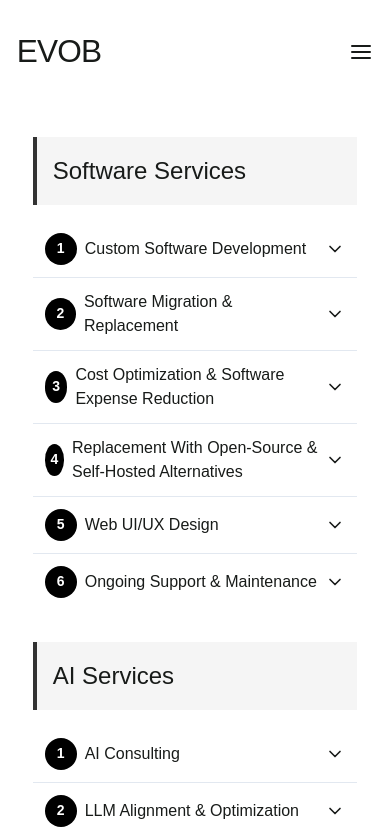
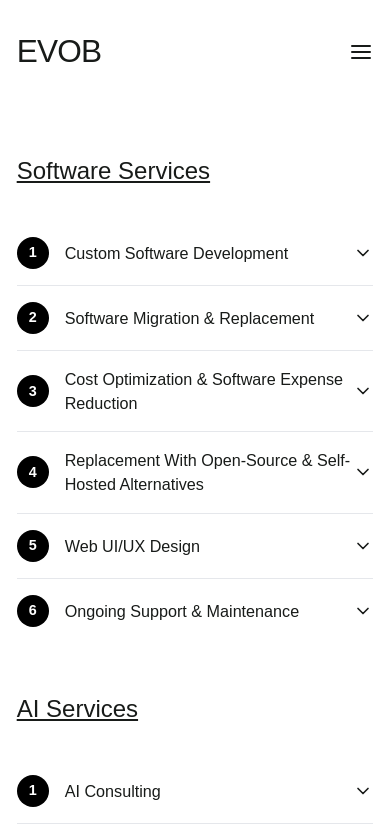
Before and after one commit to cagansen-git/EVOB, a SvelteKit app: page /services in a window 390 px wide. Shown: the top 837 px of the page. Built offline with nearby package versions, Linux system fonts and the light colour scheme.

Commit message:
feat: enhance Accordion component styling and functionality; update Button component to accept target attribute; improve FAQ content and layout; refine About and Contact pages for better clarity

```diff
--- a/src/components/Accordion.svelte
+++ b/src/components/Accordion.svelte
@@ -17,128 +17,34 @@
 </script>
 
 {#each items as item, index}
-      <div class="accordion-item">
+	<div class="border-b border-gray-200 last:border-b-0">
 		<button
-          class="accordion-header"
-          class:active={activeIndex === index}
+			class={`flex w-full cursor-pointer items-center justify-between bg-white py-4 text-left transition-colors hover:bg-gray-50 ${activeIndex === index ? 'bg-gray-50' : ''}`}
 			onclick={() => togglePanel(index)}
 			aria-expanded={activeIndex === index}
 			aria-controls={`panel-${index}`}
 		>
-          <div class="header-content">
-            <div class="number-badge">{index + 1}</div>
-            <span class="title">{item.title}</span>
+			<div class="flex items-center gap-4">
+				<div
+					class="flex h-8 min-h-8 w-8 min-w-8 items-center justify-center rounded-full bg-black text-sm font-semibold text-white"
+				>
+					{index + 1}
 				</div>
-          <div class={`icon-wrapper ${activeIndex === index ? 'rotated' : ''}`}>
+				<span class="text-base font-medium">{item.title}</span>
+			</div>
+			<div class={`transition-transform duration-300 ${activeIndex === index ? 'rotate-180' : ''}`}>
 				<ChevronDown size={20} />
 			</div>
 		</button>
 
 		<div
 			id={`panel-${index}`}
-          class="accordion-panel"
-          class:open={activeIndex === index}
+			class={`overflow-hidden transition-all duration-300 ${activeIndex === index ? 'max-h-[500px]' : 'max-h-0'}`}
 			aria-hidden={activeIndex !== index}
 		>
-          <div class="panel-content">
+			<div class="py-4 pl-14 sm:pl-12">
 				{item.content}
 			</div>
 		</div>
 	</div>
 {/each}
-
-  <style>
-
-
-    .accordion-item {
-      border-bottom: 1px solid #e2e8f0;
-    }
-
-    .accordion-item:last-child {
-      border-bottom: none;
-    }
-
-    .accordion-header {
-      display: flex;
-      justify-content: space-between;
-      align-items: center;
-      width: 100%;
-      padding: 1rem 0rem;
-      background-color: white;
-      border: none;
-      text-align: left;
-      cursor: pointer;
-      transition: background-color 0.3s ease;
-    }
-
-    .accordion-header:hover {
-      background-color: #f7fafc;
-    }
-
-    .accordion-header.active {
-      background-color: #f7fafc;
-    }
-
-    .header-content {
-      display: flex;
-      align-items: center;
-      gap: 1rem;
-    }
-
-    .number-badge {
-      display: flex;
-      align-items: center;
-      justify-content: center;
-      width: 2rem;
-      height: 2rem;
-      border-radius: 50%;
-      background-color: #000;
-      color: white;
-      font-weight: 600;
-      font-size: 14px;
-    }
-
-    .title {
-      font-weight: 500;
-      font-size: 1rem;
-    }
-
-    .icon-wrapper {
-      transition: transform 0.3s ease;
-    }
-
-    .icon-wrapper.rotated {
-      transform: rotate(180deg);
-    }
-
-    .accordion-panel {
-      max-height: 0;
-      overflow: hidden;
-      transition: max-height 0.3s ease;
-    }
-
-    .accordion-panel.open {
-      max-height: 500px; /* Adjust based on your content needs */
-    }
-
-    .panel-content {
-      padding: 1rem 0rem;
-      padding-left: 3.5rem; /* Aligns content with the title */
-    }
-
-    /* Responsive adjustments */
-    @media (max-width: 640px) {
-      .accordion-header {
-        padding: 0.75rem;
-      }
-
-      .header-content {
-        gap: 0.5rem;
-      }
-
-      .panel-content {
-        padding: 0.75rem;
-        padding-left: 2.5rem;
-      }
-    }
-  </style>
--- a/src/components/Button.svelte
+++ b/src/components/Button.svelte
@@ -1,12 +1,12 @@
 <script>
-	let { link, text } = $props();
+	let { link, text, target = "_blank"} = $props();
 </script>
 
 <a
 	href={link}
 	class="bg-primary-text py-sm p-md inline-block rounded-md text-base text-white transition-transform duration-200 hover:scale-[1.05]"
 	data-sveltekit-preload-data
-	target="_blank"
+	target={target}
 	rel="noopener noreferrer"
 	>{text}
 </a>
--- a/src/components/FAQ.svelte
+++ b/src/components/FAQ.svelte
@@ -13,12 +13,12 @@
 			content:
 				'Yes, we offer ongoing maintenance and support to ensure your software and AI tools remain up-to-date and perform optimally. Our team is always available to provide updates, troubleshoot issues, and make improvements based on your evolving needs.'
 		},
-        {
+		{
 			title: '"How can we track and measure customer satisfaction?"',
 			content:
 				'We integrate customer satisfaction tools such as surveys, feedback forms, and sentiment analysis into your system. This enables real-time tracking of customer satisfaction metrics, helping you quickly respond to issues and improve overall customer experience.'
 		},
-        {
+		{
 			title: '"We don’t have actionable insights from our customer interactions."',
 			content:
 				'We help you collect, analyze, and visualize customer data to turn interactions into valuable business insights. Our reports and dashboards reveal trends, preferences, and pain points, allowing you to personalize and enhance customer experiences.'
@@ -28,7 +28,7 @@
 			content:
 				'The timeline for custom software development depends on the complexity of your requirements. Typically, we deliver MVPs (minimum viable products) within 8-12 weeks, with continuous updates and improvements after the initial release.'
 		},
-        {
+		{
 			title: '"Can analytics help us improve our product offerings?"',
 			content:
 				'Yes! By analyzing customer behavior and feedback, we help you identify which features and products are most valuable to your customers. This data-driven product development approach ensures you’re creating what your customers truly want, improving both customer satisfaction and business performance.'
@@ -43,7 +43,7 @@
 			content:
 				'Our AI solutions are designed to be user-friendly, and we provide comprehensive training to your team. We also offer ongoing support to ensure a smooth adoption process. The goal is to enhance your team’s capabilities, not complicate their workflow.'
 		},
-        {
+		{
 			title: '"How can we improve our customer retention"',
 			content:
 				'By using predictive analytics, we help you identify customer behaviors that lead to churn. With actionable insights, you can implement targeted strategies to improve customer retention, loyalty, and lifetime value.'
@@ -63,7 +63,7 @@
 			content:
 				'We leverage customer analytics to identify pain points in the customer journey and recommend improvements. By using real-time data, we can personalize experiences, optimize touchpoints, and enhance customer satisfaction—leading to increased loyalty and higher retention.'
 		},
-        {
+		{
 			title: '"We’re not sure if AI will work for us"',
 			content:
 				'AI is transforming businesses across industries, but it’s not one-size-fits-all. We assess your operations and pinpoint AI-driven solutions that align with your goals. Whether it’s automation, data insights, or customer engagement, we ensure AI enhances efficiency, not complexity.'
@@ -112,7 +112,7 @@
 </script>
 
 <section class="">
-	<h3 class="mb-6 text-3xl font-semibold text-black md:text-4xl">People also asked.</h3>
+	<h3 class="mb-6 text-3xl text-black md:text-4xl">People also asked.</h3>
 
 	<div class="flex flex-col gap-2">
 		{#each accordionItems as item, index}
--- a/src/components/HeadingSection.svelte
+++ b/src/components/HeadingSection.svelte
@@ -16,6 +16,6 @@
 		custom software solutions to maximize efficiency,
 		automating repetitive & tedious tasks to save time and money and providing business & growth intelligence for smarter decisions.
 	</h2>
-	<Button link="/offers" text="See Offers"></Button>
-	<Button link="/contact" text="Contact Us"></Button>
+	<Button link="/offers" text="See Offers" target=""></Button>
+	<Button link="/contact" text="Contact Us" target=""></Button>
 </main>
--- a/src/routes/about/+page.svelte
+++ b/src/routes/about/+page.svelte
@@ -1,13 +1,13 @@
 <main>
-	<h1 class="my-xl text-3xl font-light tracking-tight md:text-4xl">
+	<h1 class="my-xl text-3xl leading-12 font-light tracking-tight">
 		At EVOB, we empower businesses to unlock new growth opportunities, reduce costs, and optimize
 		operations through advanced technology. Specializing in AI-driven automation, Large Language
 		Models (LLMs), business intelligence, growth analytics, and custom software solutions, we
 		deliver impactful outcomes that drive efficiency and innovation.
 	</h1>
 
-	<h2 class="mt-2xl text-3xl font-normal">Our Commitment At EVOB,</h2>
-	<h3 class="text-2xl font-normal">
+	<h2 class="mt-2xl text-3xl font-light py-sm">Our Commitment At EVOB,</h2>
+	<h3 class="text-2xl font-light">
 		We focus on delivering tangible results that fuel growth and innovation. Through technology and
 		a results-driven approach, we help businesses optimize operations, enhance decision-making, and
 		create sustainable value for the future. Let’s transform your challenges into opportunities
--- a/src/routes/contact/+page.svelte
+++ b/src/routes/contact/+page.svelte
@@ -3,7 +3,7 @@
 </script>
 
 <h1 class="mt-28 md:mt-36 mb-18 text-4xl font-light tracking-tight md:text-6xl">
-	Are you interested grow your business? Contact us to discuss more.
+	Want to scale your business, boost revenue, and gain a competitive advantage? Contact us to discuss more.
 </h1>
 <div class="flex flex-col space-y-4 md:flex-row md:space-y-0 gap-4">
 	<Button
--- a/src/routes/services/+page.svelte
+++ b/src/routes/services/+page.svelte
@@ -105,7 +105,7 @@
 	{#each services as service}
 		<section class="service-section">
 			<div class="service-heading">
-				<h2>{service.title}</h2>
+				<h2> <u>{service.title}</u> </h2>
 			</div>
 			<div class="service-accordion">
 				<Accordion items={service.items} />
@@ -119,7 +119,7 @@
 		width: 100%;
 		max-width: 1200px;
 		margin: 0 auto;
-		padding: 2rem 1rem;
+		padding: 2rem 0rem;
 		display: flex;
 		flex-direction: column;
 		gap: 3rem;
@@ -149,9 +149,7 @@
 
 	h2 {
 		margin: 0;
-		padding: 1rem;
-		background-color: #f5f5f5;
-		border-left: 4px solid #333;
+		padding: 1rem 0rem;
 		font-size: 1.5rem;
 	}
 
@@ -169,4 +167,6 @@
 			gap: 1rem;
 		}
 	}
+
+
 </style>
```
Lines whose indentation alone changed are shown as unchanged.
